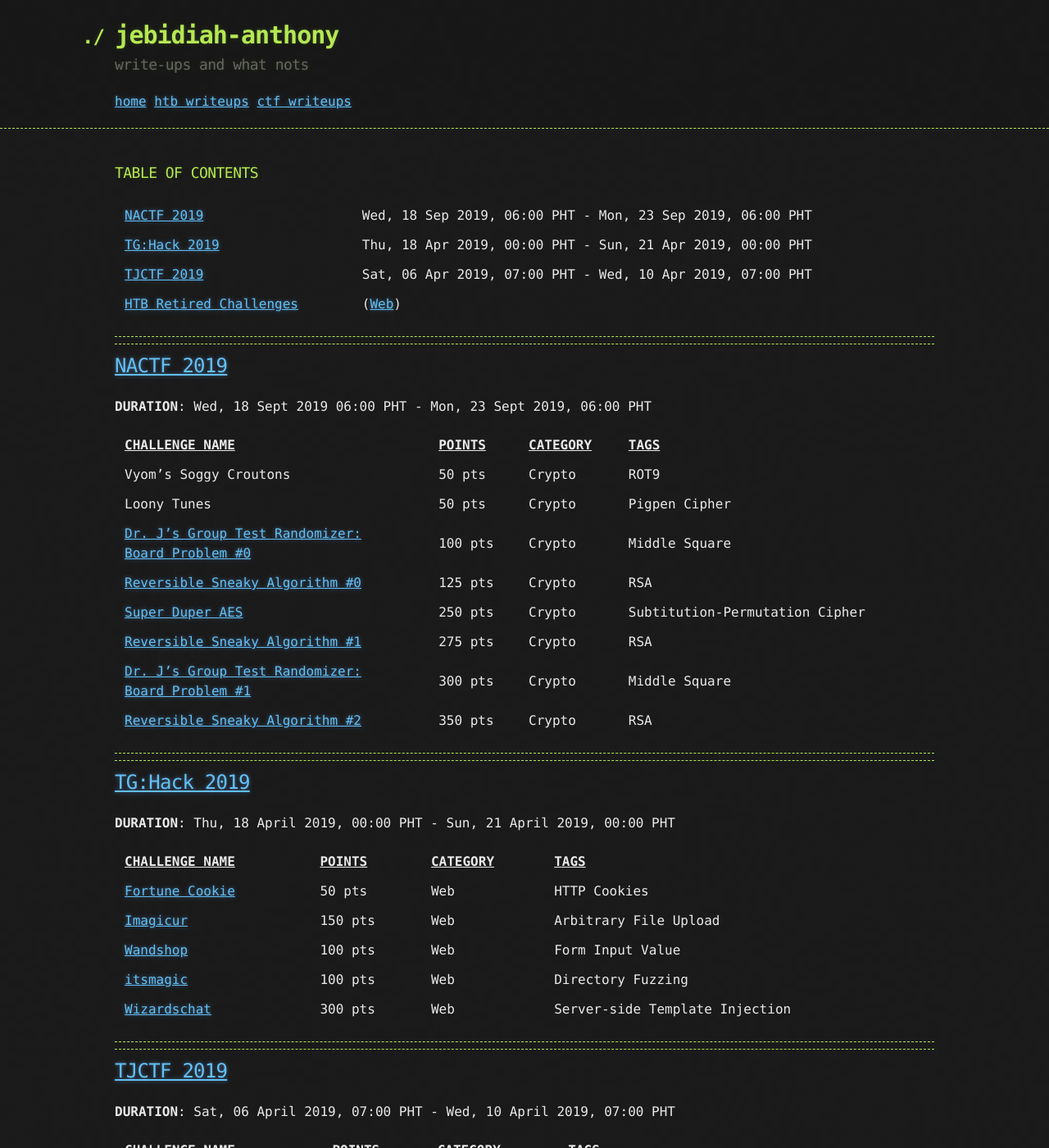
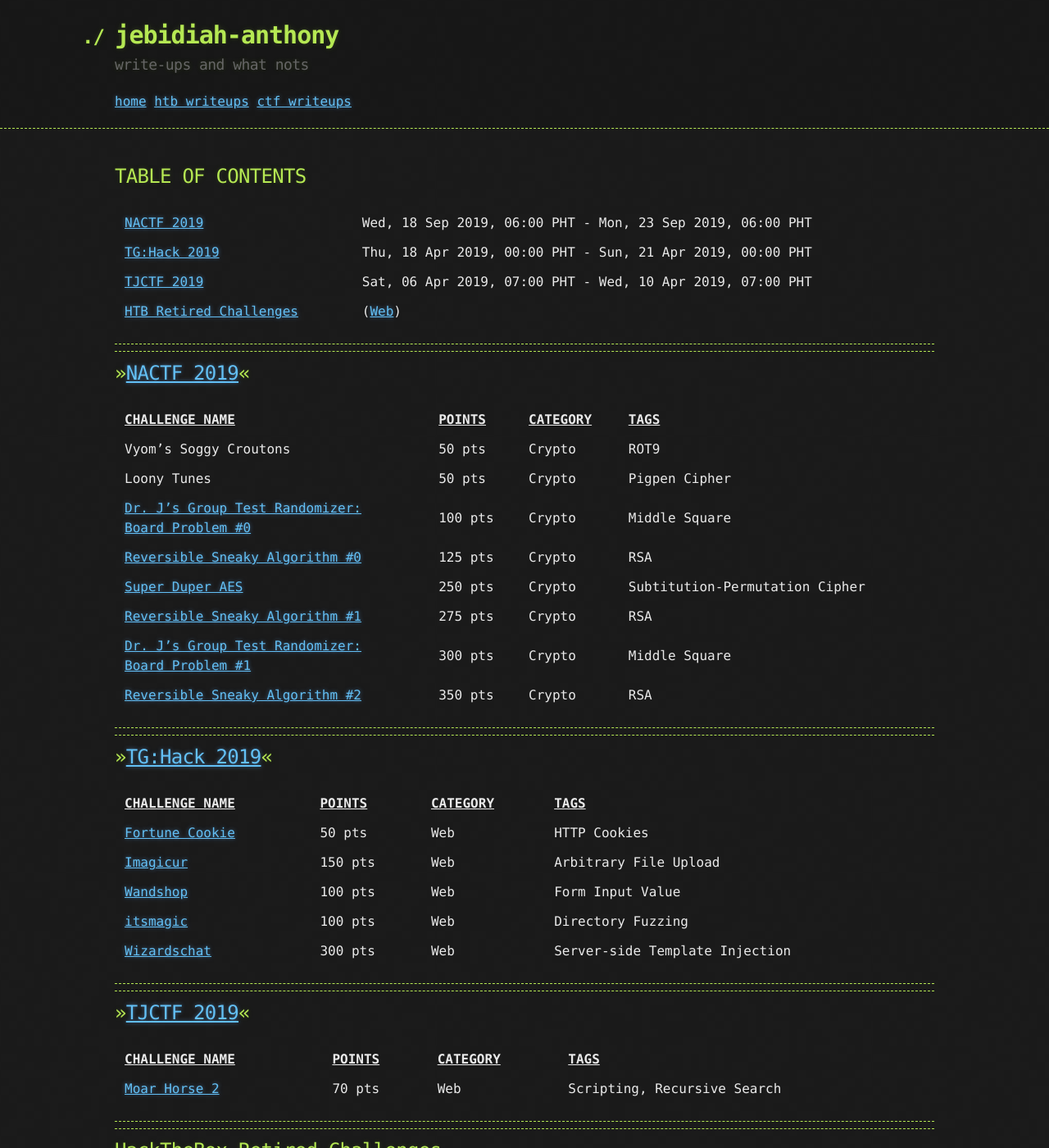
Before and after one commit to jebidiah-anthony/old-github-page, a Jekyll site: the page built from ctf.md, in a window 1280 px wide and 1400 px high. Shown: the whole window at 82% size. Built offline with Jekyll 4.4.1, drawn with Linux system fonts in a browser that asks for light colours.

Commit message:
ctf page update

```diff
--- a/ctf.md
+++ b/ctf.md
@@ -2,7 +2,7 @@
 layout: default
 ---
 
-### TABLE OF CONTENTS
+## TABLE OF CONTENTS
 
 [NACTF 2019](#nactf-2019) | Wed, 18 Sep 2019, 06:00 PHT - Mon, 23 Sep 2019, 06:00 PHT
 [TG:Hack 2019](#tghack-2019) | Thu, 18 Apr 2019, 00:00 PHT - Sun, 21 Apr 2019, 00:00 PHT
@@ -12,9 +12,7 @@ layout: default
 ---
 ---
 
-## [NACTF 2019](https://www.nactf.com/)
-
-__DURATION__: Wed, 18 Sept 2019 06:00 PHT - Mon, 23 Sept 2019, 06:00 PHT
+## >>[NACTF 2019](https://www.nactf.com/)<<
 
 <strong style="text-decoration:underline">CHALLENGE NAME</strong> | <strong style="text-decoration:underline">POINTS</strong> | <strong style="text-decoration:underline">CATEGORY</strong> | <strong style="text-decoration:underline">TAGS</strong>
 Vyom's Soggy Croutons | 50 pts | Crypto | ROT9
@@ -29,9 +27,7 @@ Loony Tunes | 50 pts | Crypto | Pigpen Cipher
 ---
 ---
 
-## [TG:Hack 2019](https://tghack.no/)
-
-__DURATION__: Thu, 18 April 2019, 00:00 PHT - Sun, 21 April 2019, 00:00 PHT
+## >>[TG:Hack 2019](https://tghack.no/)<<
 
 <strong style="text-decoration:underline">CHALLENGE NAME</strong> | <strong style="text-decoration:underline">POINTS</strong> | <strong style="text-decoration:underline">CATEGORY</strong> | <strong style="text-decoration:underline">TAGS</strong>
 [Fortune Cookie](./chals/ctf/2019_TG:Hack/web/1_Fortune_cookie.html) | 50 pts | Web | HTTP Cookies
@@ -43,9 +39,7 @@ __DURATION__: Thu, 18 April 2019, 00:00 PHT - Sun, 21 April 2019, 00:00 PHT
 ---
 ---
 
-## [TJCTF 2019](https://tjctf.org/)
-
-__DURATION__: Sat, 06 April 2019, 07:00 PHT - Wed, 10 April 2019, 	07:00 PHT
+## >>[TJCTF 2019](https://tjctf.org/)<<
 
 <strong style="text-decoration:underline">CHALLENGE NAME</strong> | <strong style="text-decoration:underline">POINTS</strong> | <strong style="text-decoration:underline">CATEGORY</strong> | <strong style="text-decoration:underline">TAGS</strong>
 [Moar Horse 2](./chals/ctf/2019_TJCTF/web/2_moar_horse_2.html) | 70 pts | Web | Scripting, Recursive Search
```
